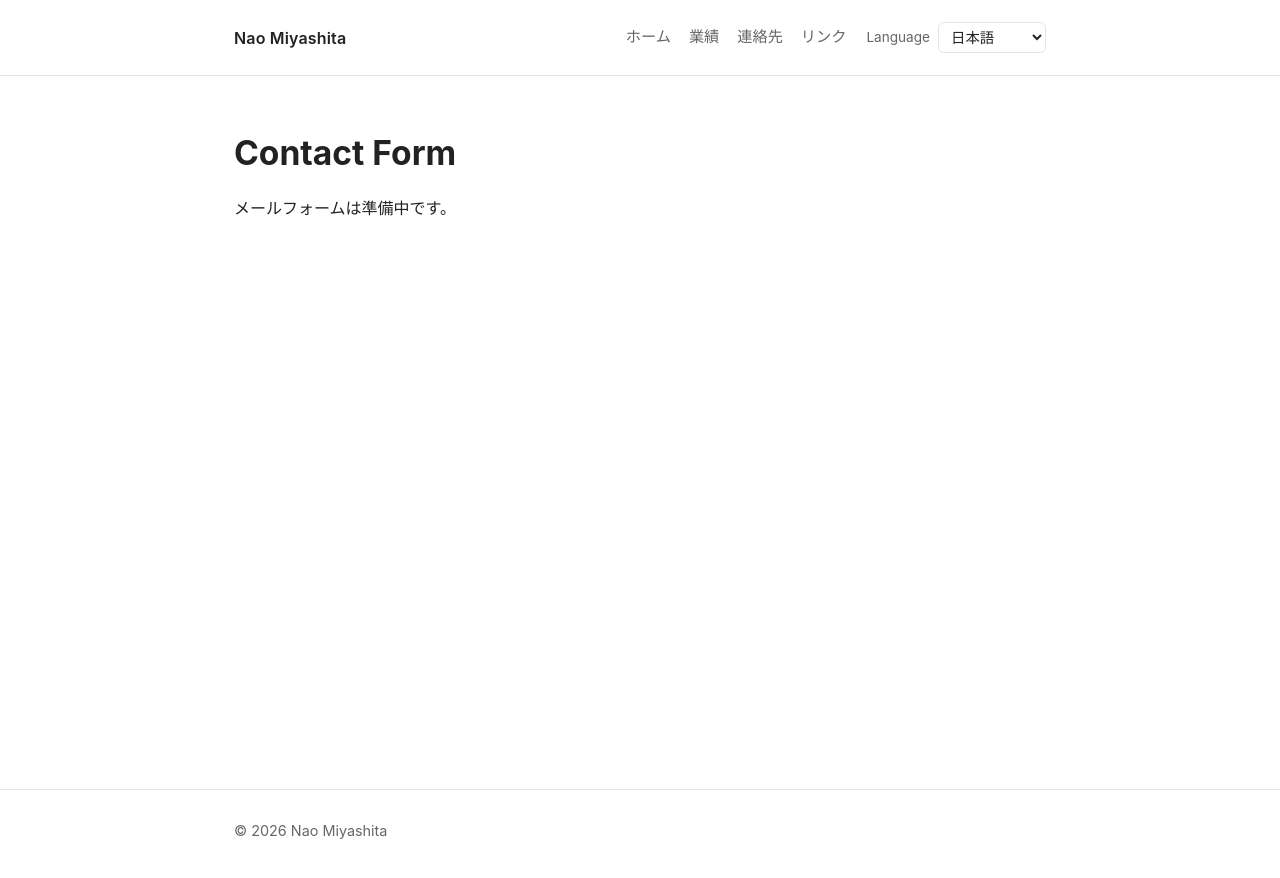
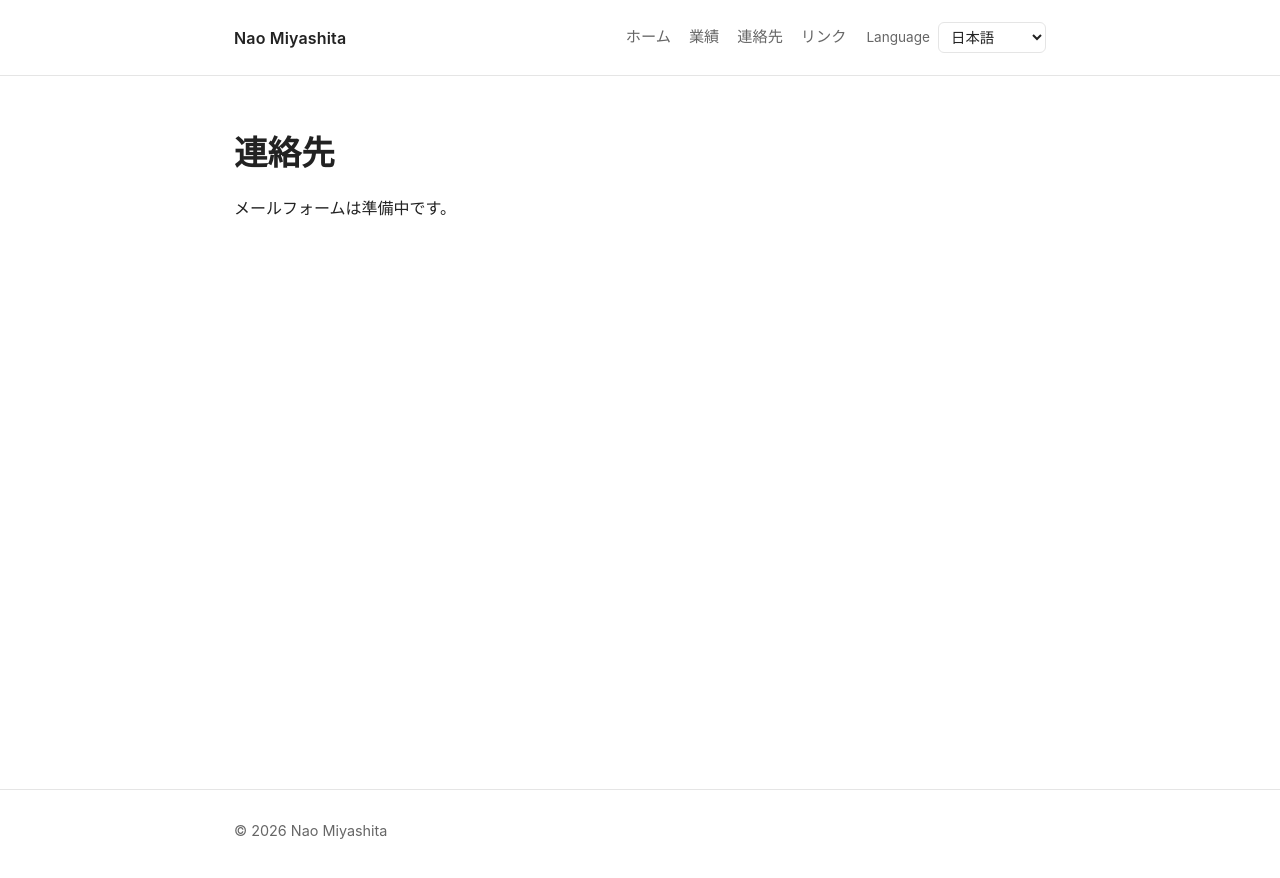
Before and after one commit to naomiyashita/github.io, a Jekyll site: the page built from contact.md, in a window 1280 px wide. Shown: the top 878 px of the page. Built offline with Jekyll 4.4.1, drawn with Linux system fonts in a browser that asks for light colours.

Commit message:
Update contact.md

```diff
--- a/contact.md
+++ b/contact.md
@@ -5,6 +5,6 @@ lang: ja
 permalink: /contact/
 ---
 
-# Contact Form
+# 連絡先
 
 メールフォームは準備中です。
```
